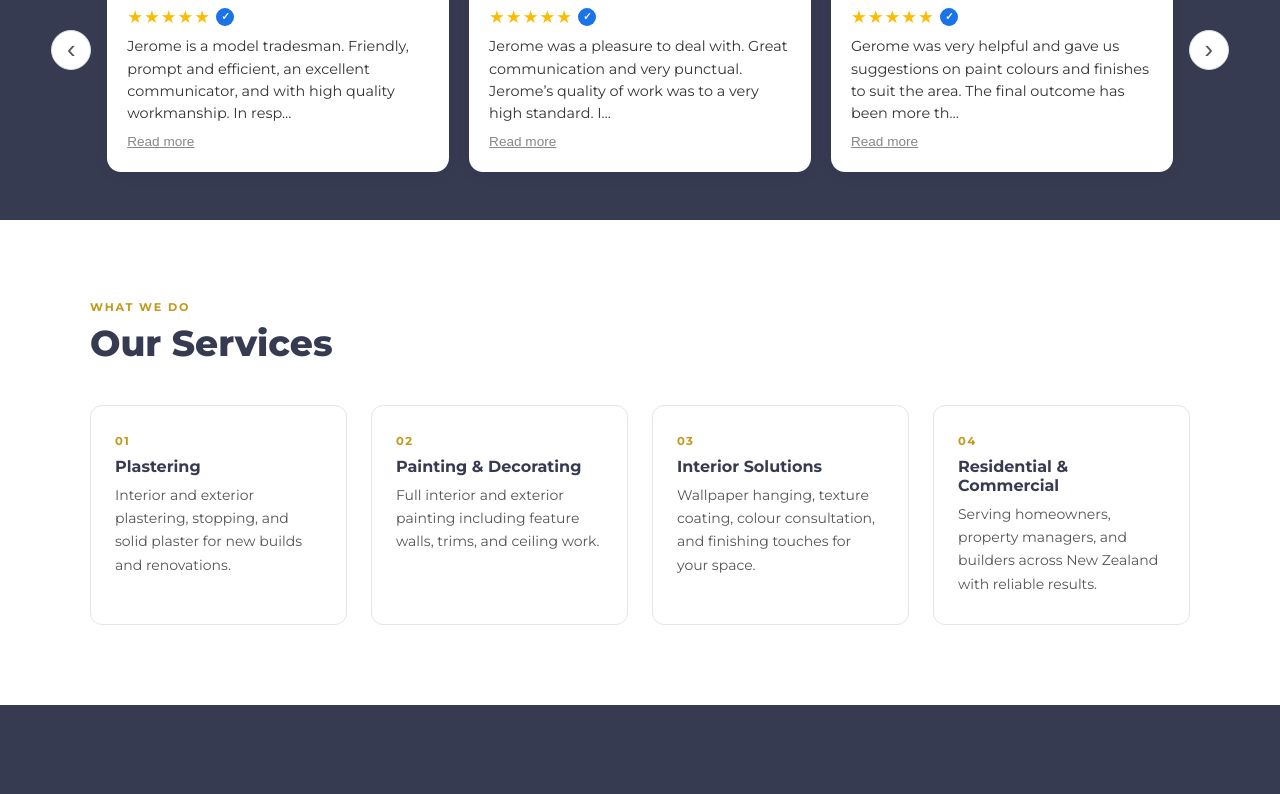
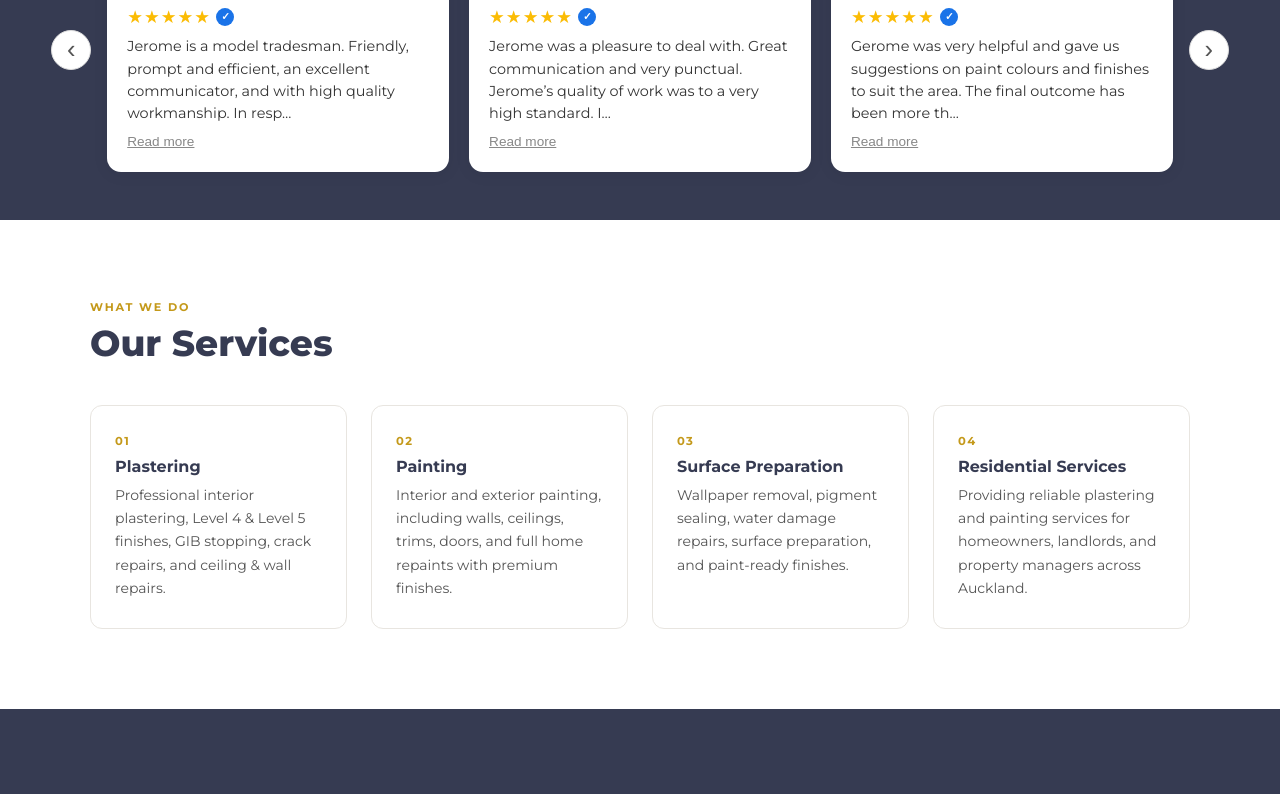
Before and after one commit to ddarylmae/prime-interior-solutions-nz, a Next.js app: page / in a window 1280 px wide. Shown: the part 1516-2310 px from the top of the page. Built offline with nearby package versions, Linux system fonts and the light colour scheme.

Commit message:
Update services copy

```diff
--- a/src/app/page.tsx
+++ b/src/app/page.tsx
@@ -115,7 +115,7 @@ export default async function Home() {
           <div className={styles.trustText}>
             <span className={styles.trustLabel}>Years in Business</span>
             <span className={styles.trustSub}>
-              Trusted by homeowners and commercial clients across Auckland.
+              Trusted by homeowners across Auckland.
             </span>
           </div>
         </div>
@@ -133,37 +133,35 @@ export default async function Home() {
               <span className={styles.serviceNum}>01</span>
               <h3 className={styles.serviceTitle}>Plastering</h3>
               <p className={styles.serviceDesc}>
-                Interior and exterior plastering, stopping, and solid plaster
-                for new builds and renovations.
+                Professional interior plastering, Level 4 & Level 5 finishes,
+                GIB stopping, crack repairs, and ceiling & wall repairs.
               </p>
             </div>
 
             <div className={styles.serviceCard}>
               <span className={styles.serviceNum}>02</span>
-              <h3 className={styles.serviceTitle}>Painting &amp; Decorating</h3>
+              <h3 className={styles.serviceTitle}>Painting</h3>
               <p className={styles.serviceDesc}>
-                Full interior and exterior painting including feature walls,
-                trims, and ceiling work.
+                Interior and exterior painting, including walls, ceilings,
+                trims, doors, and full home repaints with premium finishes.
               </p>
             </div>
 
             <div className={styles.serviceCard}>
               <span className={styles.serviceNum}>03</span>
-              <h3 className={styles.serviceTitle}>Interior Solutions</h3>
+              <h3 className={styles.serviceTitle}>Surface Preparation</h3>
               <p className={styles.serviceDesc}>
-                Wallpaper hanging, texture coating, colour consultation, and
-                finishing touches for your space.
+                Wallpaper removal, pigment sealing, water damage repairs,
+                surface preparation, and paint-ready finishes.
               </p>
             </div>
 
             <div className={styles.serviceCard}>
               <span className={styles.serviceNum}>04</span>
-              <h3 className={styles.serviceTitle}>
-                Residential &amp; Commercial
-              </h3>
+              <h3 className={styles.serviceTitle}>Residential Services</h3>
               <p className={styles.serviceDesc}>
-                Serving homeowners, property managers, and builders across New
-                Zealand with reliable results.
+                Providing reliable plastering and painting services for
+                homeowners, landlords, and property managers across Auckland.
               </p>
             </div>
           </div>
```
